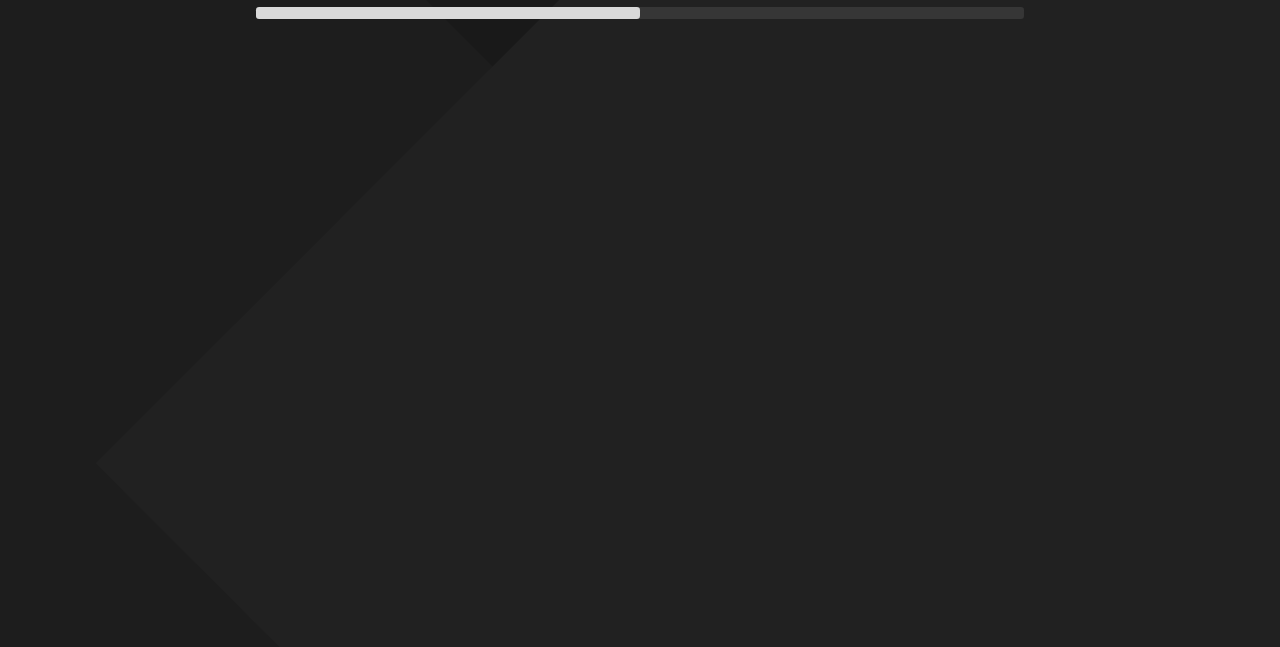
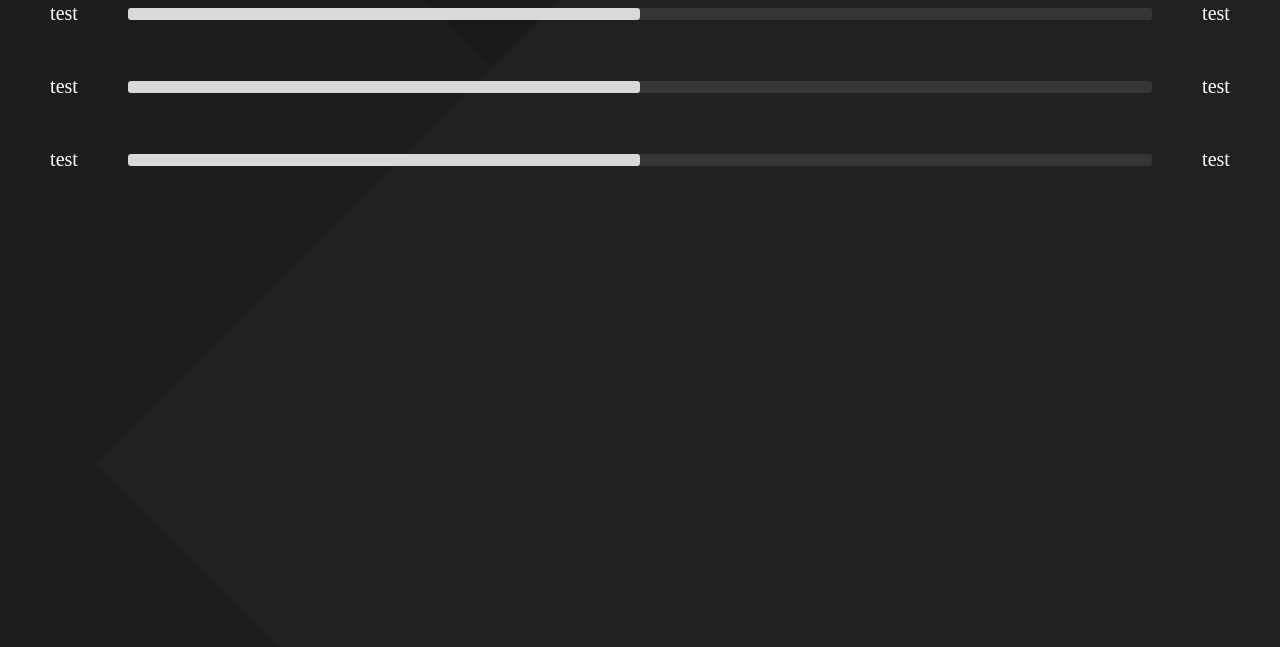
Before and after one commit to cryxzv/progress, a plain HTML site: page index.html in a window 1280 px wide. Shown: the part 153-800 px from the top of the page. Drawn offline with Linux system fonts and the light colour scheme.

Commit message:
update: structure html

```diff
--- a/index.html
+++ b/index.html
@@ -8,14 +8,40 @@
 </head>
 <body>
     <div id="main">
-        <span id="title">Progress</span>
+        <div id="title">Progress</div>
+        <div class="container-event">
+            <div class="container-bar">
+                <span class="text-left">test</span>
+                <div class="p-bar">
+                    <div class="t-bar">
+                        <div class="c-bar"></div>
+                    </div>
+                </div>
+                <span class="text-right">test</span>
+            </div>
+
+            <div class="container-bar">
+                <span class="text-left">test</span>
+                <div class="p-bar">
+                    <div class="t-bar">
+                        <div class="c-bar"></div>
+                    </div>
+                </div>
+                <span class="text-right">test</span>
+            </div>
+
+            <div class="container-bar">
+                <span class="text-left">test</span>
+                <div class="p-bar">
+                    <div class="t-bar">
+                        <div class="c-bar"></div>
+                    </div>
+                </div>
+                <span class="text-right">test</span>
+            </div>
+        </div>
         <div id="bg-rect-1"></div>
         <div id="bg-rect-2"></div>
-        <div class="p-bar">
-            <div class="t-bar">
-                <div class="c-bar"></div>
-            </div>
-        </div>
     </div>
 </body>
 </html>
--- a/style.css
+++ b/style.css
@@ -10,12 +10,10 @@ body{
     width: 100vw;
     height: 100vh;
     position: absolute;
-    display: flex;
     overflow: hidden;
 }
 
 #title{
-    position: relative;
     top: 2rem;
     font-family: 'Manrope';
     font-style: normal;
@@ -25,6 +23,8 @@ body{
     margin-right: auto;
     color: #DEDEDE;
     z-index: 2;
+    position: relative;
+    text-align: center;
 }
 
 #bg-rect-1{
@@ -35,6 +35,7 @@ body{
     top: -4vw;
     background: #1D1D1D;
     transform: rotate(-45deg);
+    z-index: 0;
 }
 
 #bg-rect-2{
@@ -45,16 +46,42 @@ body{
     top: -10vh;
     background: #212121;
     transform: rotate(-135deg);
+     z-index: 0;
+}
+
+.container-event{
+    position: relative;
+    z-index: 2;
+}
+
+.container-bar{
+    color: white;
+    margin-top: 50px;
+    display: inline-flex;
+    align-items: center;
+    width: 100%;
+
+    /* CSS Nesting */
+    /* version browser support https://caniuse.com/?search=nesting */
+    .text-left{
+        width: 10%;
+        text-align: center;
+    }
+
+    .text-right{
+        width: 10%;
+        text-align: center;
+    }
 }
 
 .p-bar{
-    display: flex;
-    position: absolute;
-    transform: translateX(33.333%);
+    /* display: flex;
+    position: absolute; */
+    /* transform: translateX(33.333%); */
     width: 60vw;
     height: 1.5vh;
     border-radius: 0.2rem;
-    margin-top: 10rem;
+    width: 80%;
 }
 
 .p-bar .event{
```
